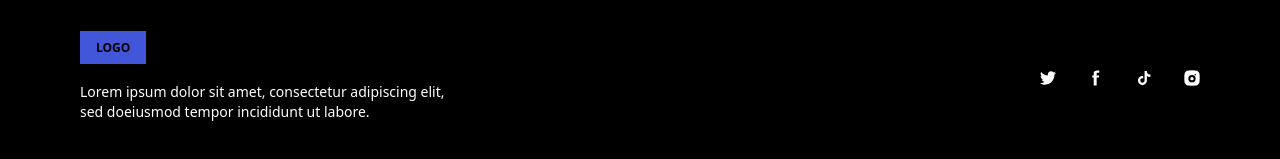
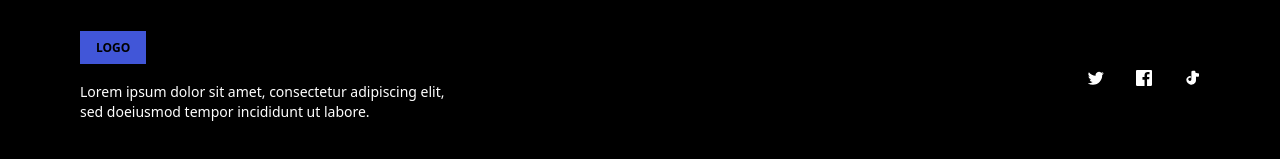
Before and after one commit to GASPing4ER/rpo_spletna_trgovina, a Next.js app: page /shop in a window 1280 px wide. Shown: the part 895-1054 px from the top of the page. Built offline with nearby package versions, Linux system fonts and the light colour scheme; no server answers; the database is empty.

Commit message:
Changed icons to svg

```diff
--- a/src/components/Footer.tsx
+++ b/src/components/Footer.tsx
@@ -1,6 +1,5 @@
 import { getTranslations } from "next-intl/server";
 import Link from "next/link";
-import Image from "next/image";
 
 const Footer = async () => {
   const t = await getTranslations("Footer");
@@ -19,21 +18,33 @@ const Footer = async () => {
         <p className="max-w-[384px] text-sm">{t("description")}</p>
       </div>
       <div className="flex gap-8">
-        <Image src="/icons/twitter.svg" alt="twitter" width={16} height={16} />
-        <Image
-          src="/icons/facebook.svg"
-          alt="facebook"
-          width={16}
-          height={16}
-          className="invert-[green]"
-        />
-        <Image src="/icons/tiktok.svg" alt="tiktok" width={16} height={16} />
-        <Image
-          src="/icons/instagram.svg"
-          alt="instagram"
-          width={16}
-          height={16}
-        />
+        <svg
+          xmlns="http://www.w3.org/2000/svg"
+          viewBox="0 0 24 24"
+          fill="currentColor"
+          width="16"
+          height="16"
+        >
+          <path d="M23.643 4.937a9.654 9.654 0 01-2.828.775 4.932 4.932 0 002.165-2.724 9.72 9.72 0 01-3.105 1.185 4.916 4.916 0 00-8.37 4.482 13.95 13.95 0 01-10.125-5.14 4.916 4.916 0 001.523 6.573 4.897 4.897 0 01-2.229-.616v.06a4.917 4.917 0 003.946 4.827 4.902 4.902 0 01-2.224.084 4.918 4.918 0 004.6 3.417 9.868 9.868 0 01-6.102 2.104c-.396 0-.787-.023-1.175-.068a13.935 13.935 0 007.557 2.213c9.056 0 14.01-7.503 14.01-14.01 0-.213-.005-.425-.015-.636a9.993 9.993 0 002.457-2.548z" />
+        </svg>
+        <svg
+          xmlns="http://www.w3.org/2000/svg"
+          viewBox="0 0 24 24"
+          fill="currentColor"
+          width="16"
+          height="16"
+        >
+          <path d="M22.675 0H1.325C.593 0 0 .593 0 1.325v21.351C0 23.407.593 24 1.325 24H12.82v-9.294H9.692V10.41h3.128V7.794c0-3.1 1.894-4.788 4.659-4.788 1.325 0 2.465.099 2.797.143v3.24l-1.92.001c-1.505 0-1.796.715-1.796 1.763v2.311h3.587l-.467 3.296h-3.12V24h6.116c.73 0 1.324-.593 1.324-1.324V1.325C24 .593 23.407 0 22.675 0z" />
+        </svg>
+        <svg
+          xmlns="http://www.w3.org/2000/svg"
+          viewBox="0 0 24 24"
+          fill="currentColor"
+          width="16"
+          height="16"
+        >
+          <path d="M12 2c0-.552.447-1 1-1h3c.553 0 1 .448 1 1v1.82c.977.714 2.2 1.18 3.5 1.18h1c.553 0 1 .447 1 1v3c0 .553-.447 1-1 1h-1.24c-.785 0-1.55-.126-2.28-.364v5.71c0 3.866-3.582 7.057-7.835 6.604-3.483-.384-6.348-3.398-6.622-6.875C3.274 12.06 6.316 9 10 9h.167v3.044c-.473-.346-1.084-.528-1.71-.449-1.036.132-1.923 1.006-2.037 2.042-.17 1.57 1.14 2.863 2.696 2.696 1.072-.117 1.909-1.058 1.984-2.123.01-.129.014-5.54.014-5.54V2z" />
+        </svg>
       </div>
     </footer>
   );
```
